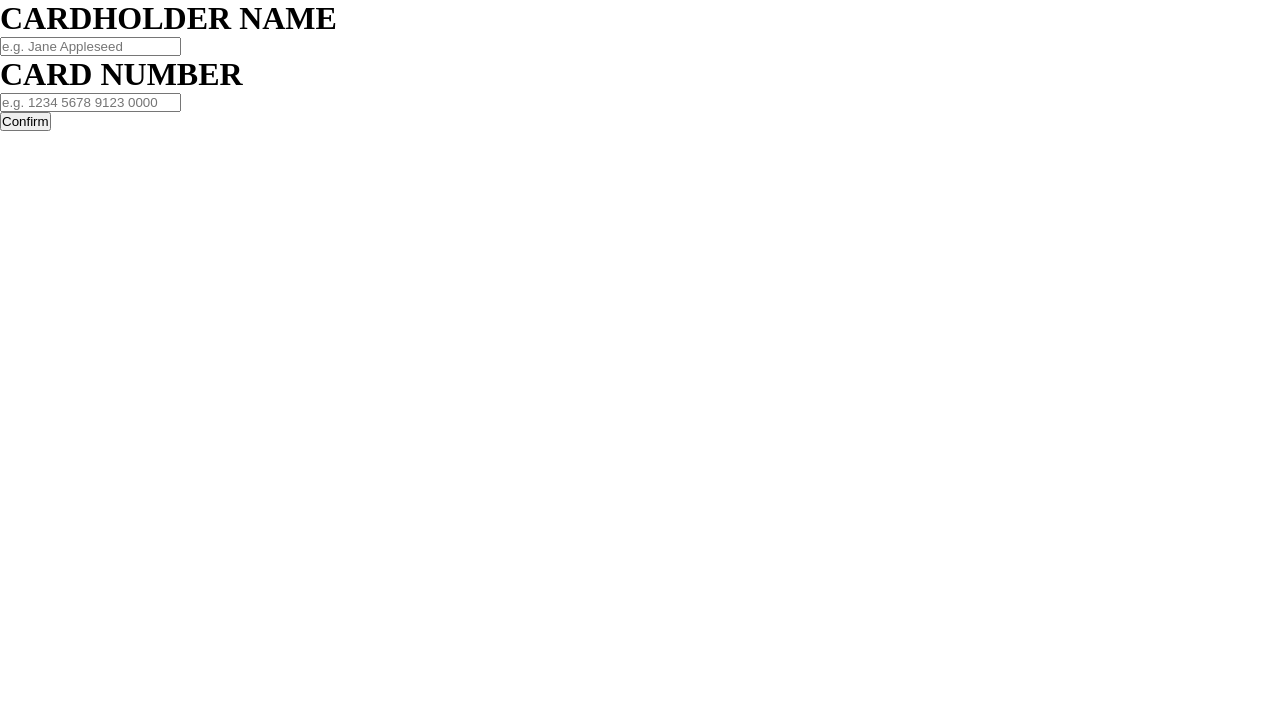
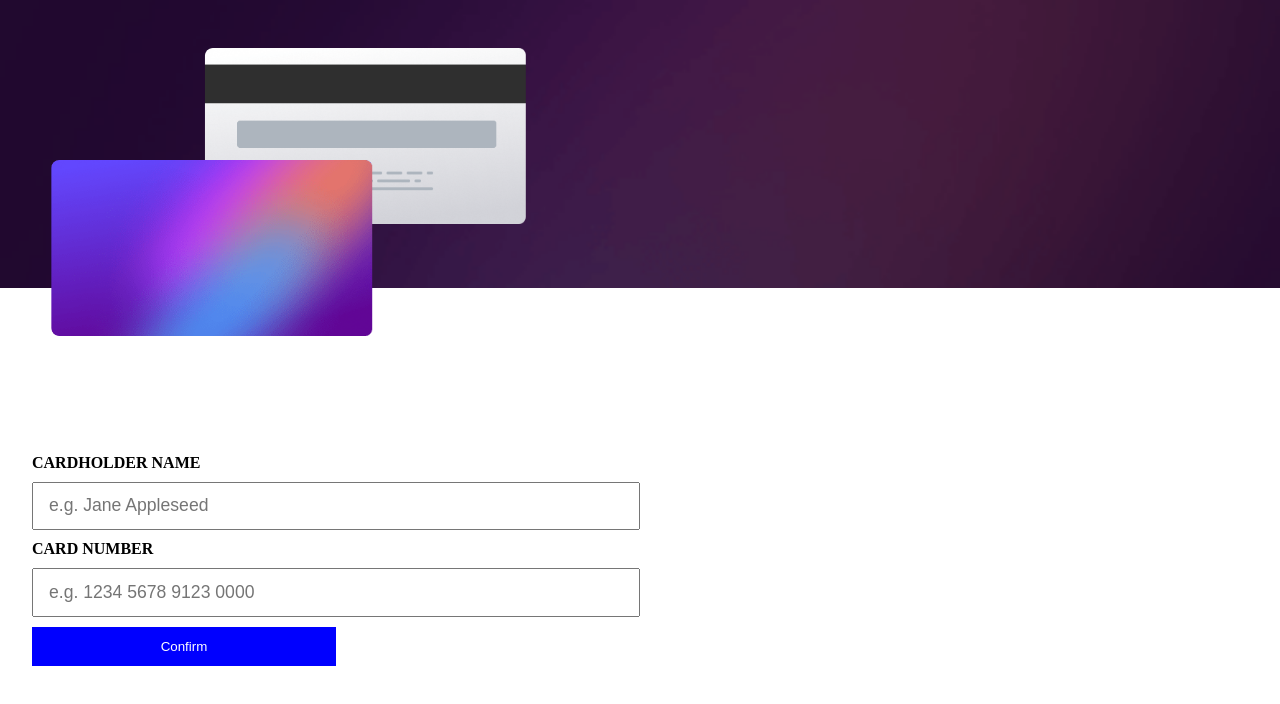
Before and after one commit to karabo-r/interactive-card-details-form, a plain HTML site: page index.html in a window 1280 px wide. Drawn offline with Linux system fonts and the light colour scheme.

Commit message:
Designed the desktop view

```diff
--- a/style.css
+++ b/style.css
@@ -77,3 +77,92 @@
         display: flex;
      } */
 }
+
+@media screen and (max-width: 2600px) {
+    body{
+        margin : 0;
+        height: 100vh;
+        display: grid;
+        grid-template-rows: 18rem auto ;
+    }
+
+    body .background-1{
+        background-image: url('./images/bg-main-mobile.png');
+        background-size: cover;
+    }
+
+    main{
+        height: 100vh;
+        width: 100vw;
+        position: absolute;
+        display: grid;
+        grid-template-rows: 20rem auto;
+    }
+
+    main .card{
+        position: absolute;
+        height: 11rem;
+        width: 80%;
+        border-radius: 8px;
+    }
+
+    main .card-front{
+        background-image: url('./images/bg-card-front.png');
+        background-size: contain;
+        background-repeat: no-repeat;
+        transform: translate(5%, 10rem);
+    }
+
+    main .card-back{
+        background-image: url('./images/bg-card-back.png');
+        background-size: contain;
+        background-repeat: no-repeat;
+        transform: translate(20%, 3rem);
+
+    }
+
+    main form{
+        display: flex;
+        flex-direction: column;
+        padding: 2rem;
+         justify-content: center;
+         width: 100%;
+    }
+
+    form h1{
+        font-size: 1rem;
+        margin-bottom: 10px;
+    }
+    form input{
+        padding: 15px;
+        padding-top: 1.4rem;
+        padding-bottom: 1.4rem;
+        outline: none;
+
+        font-size: 1.1rem;
+        height: 2.6rem;
+        width: 100%;
+        margin-bottom: 10px;
+     }
+
+     form .details{
+        display: flex;
+     }
+
+     form input{
+         width: 50%;
+     }
+
+     form button{
+         padding:1%;
+         background-color: blue;
+         color: white;
+         border: none;
+         width: 25%;
+
+     }
+
+     /* form .details .date{
+        display: flex;
+     } */
+}
```
